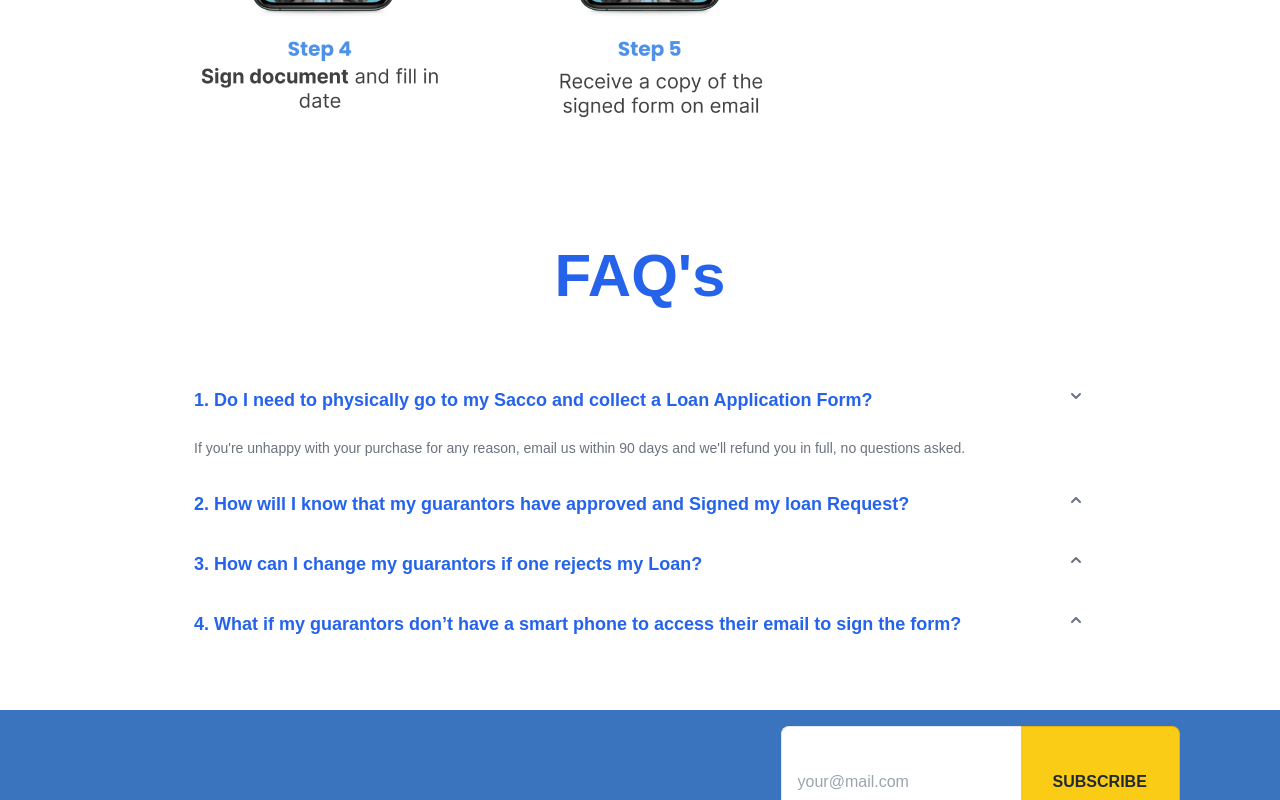
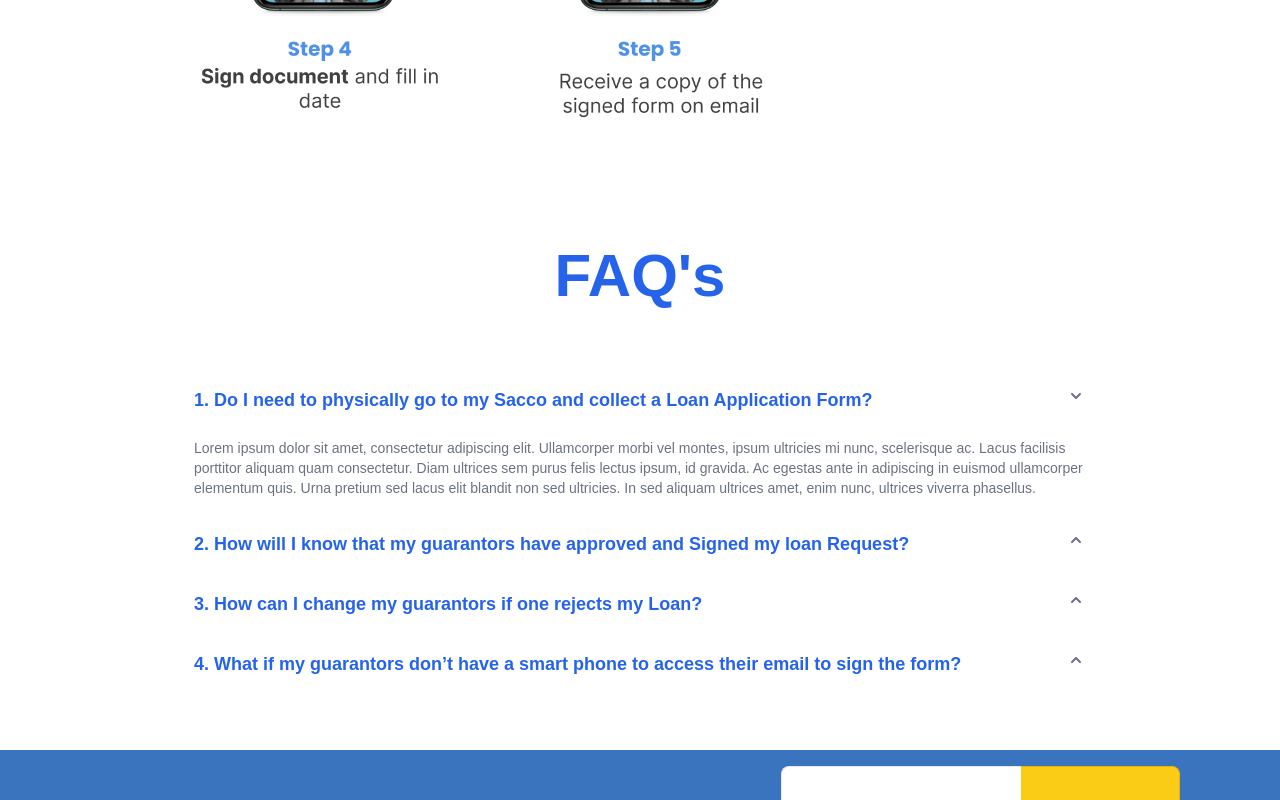
Before and after one commit to daino-sir/presta-ussd-landing, a React (Create React App) app: page / in a window 1280 px wide. Both pictures are taken after a click on the button 640 px from the left and 3981 px from the top of the page. Shown: the part 3581-4381 px from the top of the page. Built offline with nearby package versions, Linux system fonts and the light colour scheme.

Commit message:
--updated FAQ dumb text

```diff
--- a/src/components/atoms/FAQsection.js
+++ b/src/components/atoms/FAQsection.js
@@ -32,8 +32,11 @@ function FAQsection() {
                 />
               </Disclosure.Button>
               <Disclosure.Panel className="px-4 pt-4 pb-2 text-sm text-gray-500">
-                If you're unhappy with your purchase for any reason, email us
-                within 90 days and we'll refund you in full, no questions asked.
+              Lorem ipsum dolor sit amet, consectetur adipiscing elit. Ullamcorper morbi vel montes,
+              ipsum ultricies mi nunc, scelerisque ac. Lacus facilisis porttitor aliquam quam consectetur.
+              Diam ultrices sem purus felis lectus ipsum, id gravida. Ac egestas ante in adipiscing in euismod
+              ullamcorper elementum quis. Urna pretium sed lacus elit blandit non sed ultricies. In sed aliquam ultrices amet,
+              enim nunc, ultrices viverra phasellus.
               </Disclosure.Panel>
             </>
           )}
@@ -52,8 +55,11 @@ function FAQsection() {
                 />
               </Disclosure.Button>
               <Disclosure.Panel className="px-4 pt-4 pb-2 text-sm text-gray-500">
-                If you're unhappy with your purchase for any reason, email us
-                within 90 days and we'll refund you in full, no questions asked.
+              Lorem ipsum dolor sit amet, consectetur adipiscing elit. Ullamcorper morbi vel montes,
+              ipsum ultricies mi nunc, scelerisque ac. Lacus facilisis porttitor aliquam quam consectetur.
+              Diam ultrices sem purus felis lectus ipsum, id gravida. Ac egestas ante in adipiscing in euismod
+              ullamcorper elementum quis. Urna pretium sed lacus elit blandit non sed ultricies. In sed aliquam ultrices amet,
+              enim nunc, ultrices viverra phasellus.
               </Disclosure.Panel>
             </>
           )}
@@ -72,8 +78,11 @@ function FAQsection() {
                 />
               </Disclosure.Button>
               <Disclosure.Panel className="px-4 pt-4 pb-2 text-sm text-gray-500">
-                If you're unhappy with your purchase for any reason, email us
-                within 90 days and we'll refund you in full, no questions asked.
+              Lorem ipsum dolor sit amet, consectetur adipiscing elit. Ullamcorper morbi vel montes,
+              ipsum ultricies mi nunc, scelerisque ac. Lacus facilisis porttitor aliquam quam consectetur.
+              Diam ultrices sem purus felis lectus ipsum, id gravida. Ac egestas ante in adipiscing in euismod
+              ullamcorper elementum quis. Urna pretium sed lacus elit blandit non sed ultricies. In sed aliquam ultrices amet,
+              enim nunc, ultrices viverra phasellus.
               </Disclosure.Panel>
             </>
           )}
@@ -92,8 +101,11 @@ function FAQsection() {
                 />
               </Disclosure.Button>
               <Disclosure.Panel className="px-4 pt-4 pb-2 text-sm text-gray-500">
-                If you're unhappy with your purchase for any reason, email us
-                within 90 days and we'll refund you in full, no questions asked.
+              Lorem ipsum dolor sit amet, consectetur adipiscing elit. Ullamcorper morbi vel montes,
+              ipsum ultricies mi nunc, scelerisque ac. Lacus facilisis porttitor aliquam quam consectetur.
+              Diam ultrices sem purus felis lectus ipsum, id gravida. Ac egestas ante in adipiscing in euismod
+              ullamcorper elementum quis. Urna pretium sed lacus elit blandit non sed ultricies. In sed aliquam ultrices amet,
+              enim nunc, ultrices viverra phasellus.
               </Disclosure.Panel>
             </>
           )}
```
